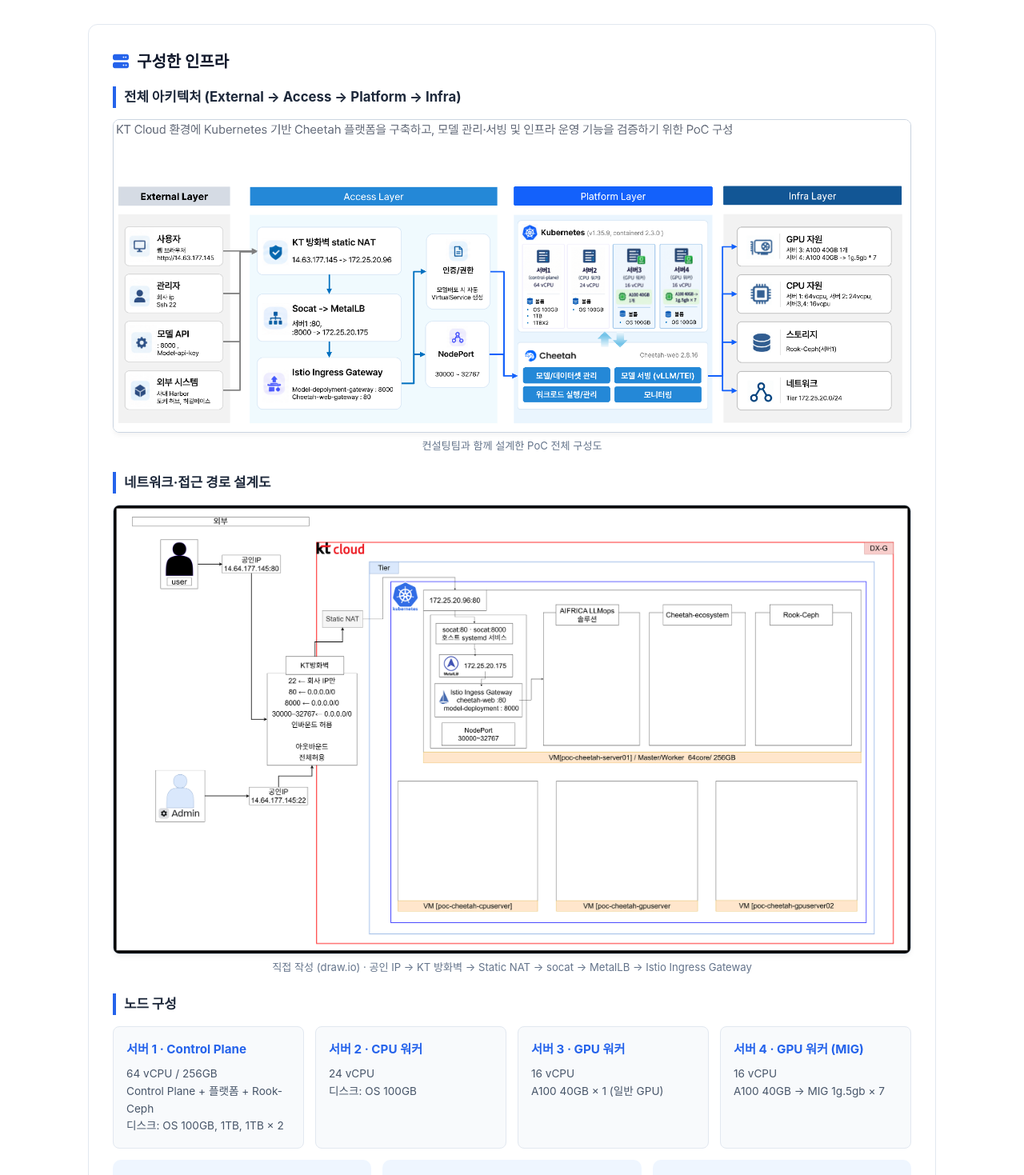
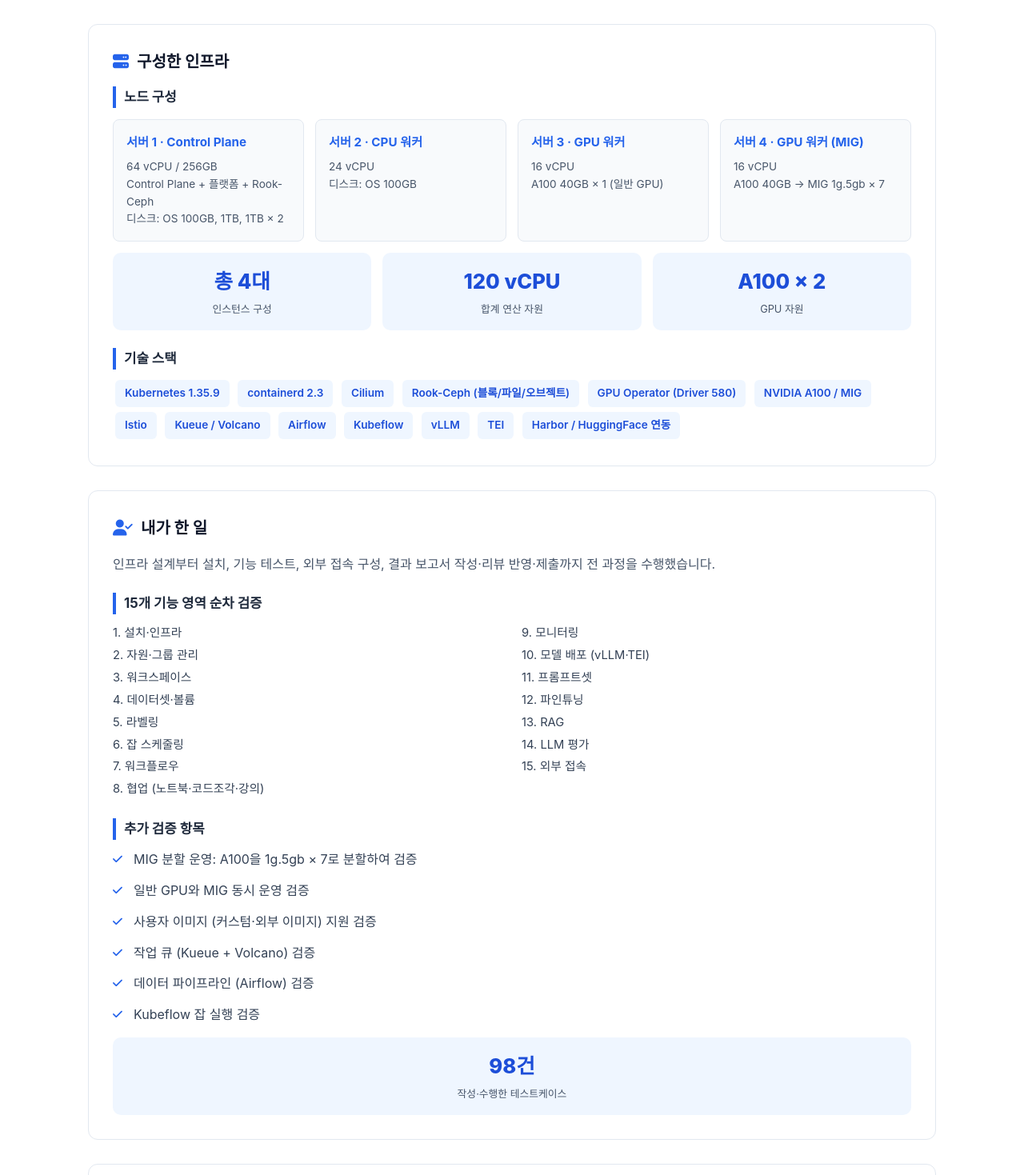
Before and after one commit to Choyoungjoo123/cyj-portfolio, a plain HTML site: page experience/kt-cloud-poc.html in a window 1280 px wide. Shown: the part 902-2371 px from the top of the page at 80% size. Drawn offline with Linux system fonts and the light colour scheme.

Commit message:
KT Cloud PoC 아키텍처 이미지 임시 내림 (공인 IP 노출)
- 공인 IP가 찍힌 전체 구성도·네트워크 설계도를 페이지와 레포에서 제거
- IP를 정리한 뒤 다시 추가 예정

Co-Authored-By: Claude Opus 5.5 <noreply@anthropic.com>

```diff
--- a/experience/kt-cloud-poc.html
+++ b/experience/kt-cloud-poc.html
@@ -334,15 +334,9 @@
       <div class="content-block">
         <h3><i class="fas fa-server"></i> 구성한 인프라</h3>
 
-        <div class="sub-title" style="margin-top: 0;">전체 아키텍처 (External → Access → Platform → Infra)</div>
-        <img src="../images/kt-cloud-ppt1.png" alt="KT Cloud PoC 전체 아키텍처" class="diagram-img">
-        <p class="diagram-caption">컨설팅팀과 함께 설계한 PoC 전체 구성도</p>
+        <!-- 아키텍처 이미지(전체 구성도, 네트워크 설계도)는 공인 IP 정리 후 다시 추가 예정 -->
 
-        <div class="sub-title">네트워크·접근 경로 설계도</div>
-        <img src="../images/kt-cloud-draw.png" alt="KT Cloud PoC 네트워크 및 접근 경로 설계도" class="diagram-img">
-        <p class="diagram-caption">직접 작성 (draw.io) · 공인 IP → KT 방화벽 → Static NAT → socat → MetalLB → Istio Ingress Gateway</p>
-
-        <div class="sub-title">노드 구성</div>
+        <div class="sub-title" style="margin-top: 0;">노드 구성</div>
         <div class="spec-grid">
           <div class="spec-card">
             <h4>서버 1 · Control Plane</h4>
```
Also changed, not shown: images/kt-cloud-draw.png (deleted), images/kt-cloud-ppt1.png (deleted).
